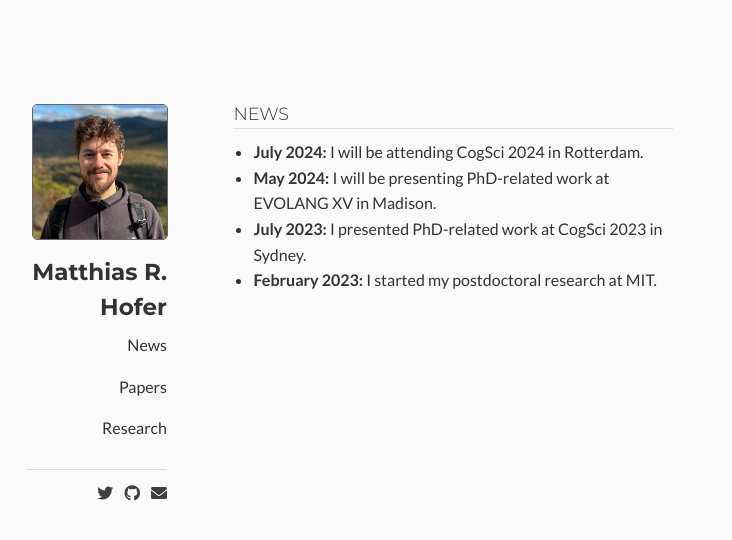
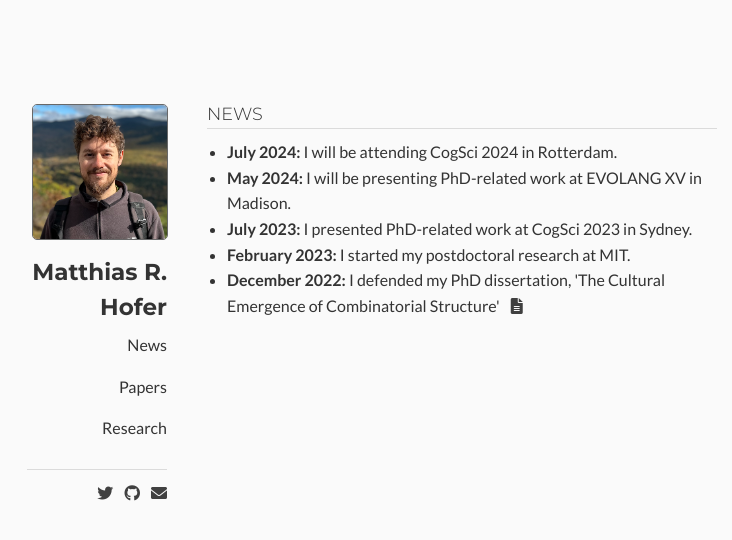
Before and after one commit to rmhofer/rmhofer.github.io, a Jekyll site: the page built from content/news.md, in a window 1280 px wide and 1318 px high. Shown: the top 540 px of the window, without its empty margins (248-980 px from the left). Built offline with Jekyll 4.4.1, drawn with Linux system fonts in a browser that asks for light colours; our own code applies the rules of GitHub Pages for plain Markdown files.

Commit message:
added thesis precis

```diff
--- a/content/news.md
+++ b/content/news.md
@@ -5,7 +5,6 @@
         <li><strong>May 2024:</strong> I will be presenting PhD-related work at EVOLANG XV in Madison.</li>
         <li><strong>July 2023:</strong> I presented PhD-related work at CogSci 2023 in Sydney.</li>
         <li><strong>February 2023:</strong> I started my postdoctoral research at MIT.</li>
-        <!-- <li><strong>December 2022:</strong> I defended my PhD dissertation.</li> -->
-        <!-- Add more list items here -->
+        <li><strong>December 2022:</strong> I defended my PhD dissertation, 'The Cultural Emergence of Combinatorial Structure' <a href="/assets/papers/precis_of_dissertation.pdf" class="paper-icon" target="_blank"><i class="fas fa-file-alt"></i></a></li>
     </ul>
 </div>
```
Also changed, not shown: 8 other files.
